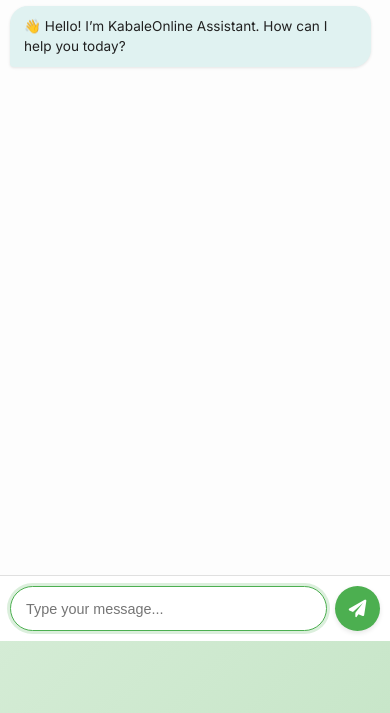
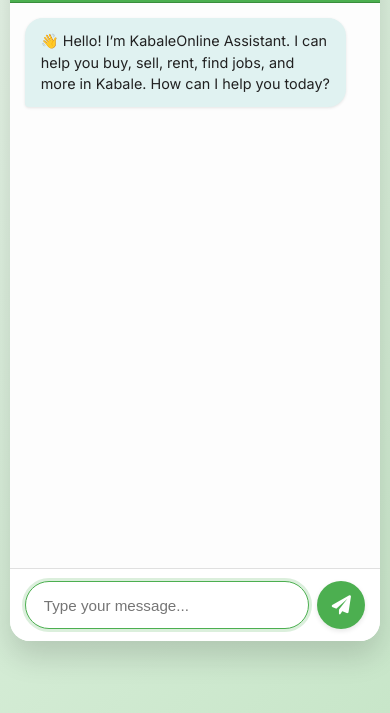
Before and after one commit to shopkabale/kabaleonline, a website: page chatbot.html in a window 390 px wide. Shown: the part 131-844 px from the top of the page. Drawn offline with Linux system fonts and the light colour scheme.

Commit message:
Update chatbot.html

```diff
--- a/chatbot.html
+++ b/chatbot.html
@@ -4,24 +4,26 @@
   <meta charset="UTF-8">
   <meta name="viewport" content="width=device-width, initial-scale=1.0">
   <title>KabaleOnline Assistant</title>
+
 <link href="https://fonts.googleapis.com/css2?family=Inter:wght@300;400;500;600;700&display=swap" rel="stylesheet">
+
 <link rel="stylesheet" href="https://cdnjs.cloudflare.com/ajax/libs/font-awesome/6.0.0-beta3/css/all.min.css">
   <style>
     /* 🎨 GENERAL PAGE STYLE */
     :root {
-      --primary-color: #4CAF50; /* A friendly green */
+      --primary-color: #4CAF50;
       --primary-dark: #388E3C;
-      --secondary-color: #FFC107; /* A bright yellow for accents */
-      --bg-gradient-start: #E8F5E9; /* Light green background */
-      --bg-gradient-end: #C8E6C9; /* Slightly darker green */
+      --bg-gradient-start: #E8F5E9;
+      --bg-gradient-end: #C8E6C9;
       --chat-bg: #ffffff;
-      --bot-msg-bg: #e0f2f1; /* Light teal for bot */
+      --bot-msg-bg: #e0f2f1;
       --user-msg-bg: var(--primary-color);
       --text-color-dark: #212121;
       --text-color-light: #ffffff;
       --border-color: #e0e0e0;
       --shadow-light: rgba(0, 0, 0, 0.1);
       --shadow-medium: rgba(0, 0, 0, 0.15);
+      --link-color: #0066cc;
     }
 
     body {
@@ -33,15 +35,15 @@
       justify-content: center;
       align-items: center;
       color: var(--text-color-dark);
-      overflow: hidden; /* Prevent body scroll */
+      overflow: hidden;
     }
 
     .chat-container {
       background: var(--chat-bg);
       width: 95%;
-      max-width: 400px; /* Slightly narrower for mobile focus */
-      height: 90vh; /* Taller on mobile */
-      max-height: 700px; /* Max height on larger screens */
+      max-width: 400px;
+      height: 90vh;
+      max-height: 700px;
       border-radius: 20px;
       display: flex;
       flex-direction: column;
@@ -76,56 +78,61 @@
       flex: 1;
       padding: 15px;
       overflow-y: auto;
-      background: #fdfdfd; /* Very light background for chat */
+      background: #fdfdfd;
       display: flex;
       flex-direction: column;
-      gap: 12px; /* Slightly more space between messages */
+      gap: 12px;
       scroll-behavior: smooth;
-      -webkit-overflow-scrolling: touch; /* Smoother scrolling on iOS */
-    }
-
-    /* Scrollbar Styling */
-    .chat-body::-webkit-scrollbar {
-      width: 8px;
-    }
-
-    .chat-body::-webkit-scrollbar-track {
-      background: #f0f0f0;
-    }
-
-    .chat-body::-webkit-scrollbar-thumb {
-      background: #ccc;
-      border-radius: 4px;
-    }
-
-    .chat-body::-webkit-scrollbar-thumb:hover {
-      background: #aaa;
+      -webkit-overflow-scrolling: touch;
     }
 
     /* 👤 USER + BOT MESSAGES */
     .msg {
-      max-width: 85%; /* Slightly wider messages */
-      padding: 12px 16px; /* More padding */
-      border-radius: 18px; /* More rounded corners */
-      font-size: 0.9em; /* Slightly smaller font for density */
+      max-width: 85%;
+      padding: 12px 16px;
+      border-radius: 18px;
+      font-size: 0.9em;
       line-height: 1.5;
       animation: fadeIn 0.3s ease-in-out;
       word-wrap: break-word;
-      box-shadow: 0 1px 3px var(--shadow-light); /* Subtle shadow for depth */
+      box-shadow: 0 1px 3px var(--shadow-light);
     }
 
     .user {
       background: var(--user-msg-bg);
       color: var(--text-color-light);
       align-self: flex-end;
-      border-bottom-right-radius: 4px; /* Pointy corner towards input */
+      border-bottom-right-radius: 4px;
     }
 
     .bot {
       background: var(--bot-msg-bg);
       color: var(--text-color-dark);
       align-self: flex-start;
-      border-bottom-left-radius: 4px; /* Pointy corner towards where it came from */
+      border-bottom-left-radius: 4px;
+    }
+
+    /* 🎨 STYLES FOR LINKS AND LISTS */
+    .bot a {
+      color: var(--link-color);
+      text-decoration: underline;
+      font-weight: 600;
+      transition: color 0.2s;
+    }
+
+    .bot a:hover {
+      color: #004c99;
+    }
+
+    .bot ul {
+      padding-left: 20px;
+      margin-top: 8px;
+      margin-bottom: 4px;
+    }
+
+    .bot li {
+      margin-bottom: 5px;
+      line-height: 1.4;
     }
 
     /* ✍️ TYPING INDICATOR */
@@ -148,7 +155,7 @@
       height: 8px;
       width: 8px;
       margin: 0 3px;
-      background-color: #b0b0b0; /* Dimmer dots */
+      background-color: #b0b0b0;
       border-radius: 50%;
       opacity: 0.7;
       animation: bounce 1.4s infinite ease-in-out;
@@ -163,12 +170,8 @@
     }
 
     @keyframes bounce {
-      0%, 80%, 100% {
-        transform: translateY(0);
-      }
-      40% {
-        transform: translateY(-8px);
-      }
+      0%, 80%, 100% { transform: translateY(0); }
+      40% { transform: translateY(-8px); }
     }
 
     /* 💬 INPUT AREA */
@@ -177,13 +180,13 @@
       padding: 12px 15px;
       border-top: 1px solid var(--border-color);
       background: var(--chat-bg);
-      gap: 8px; /* Space between input and button */
+      gap: 8px;
     }
 
     .chat-footer input {
       flex: 1;
       border: 1px solid var(--border-color);
-      border-radius: 25px; /* Fully rounded input */
+      border-radius: 25px;
       padding: 10px 18px;
       outline: none;
       font-size: 0.95em;
@@ -193,7 +196,7 @@
 
     .chat-footer input:focus {
       border-color: var(--primary-color);
-      box-shadow: 0 0 0 3px rgba(76, 175, 80, 0.2); /* Green glow on focus */
+      box-shadow: 0 0 0 3px rgba(76, 175, 80, 0.2);
       background: #ffffff;
     }
 
@@ -202,9 +205,9 @@
       border: none;
       color: white;
       border-radius: 50%;
-      width: 48px; /* Slightly larger button */
+      width: 48px;
       height: 48px;
-      font-size: 1.2em; /* Larger icon */
+      font-size: 1.2em;
       cursor: pointer;
       transition: background 0.2s ease, transform 0.1s ease;
       display: flex;
@@ -218,50 +221,9 @@
       transform: translateY(-1px);
     }
 
-    .chat-footer button:active {
-      transform: translateY(0);
-      box-shadow: 0 1px 3px var(--shadow-light);
-    }
-
-    /* Animations */
     @keyframes fadeIn {
       from { opacity: 0; transform: translateY(8px); }
       to { opacity: 1; transform: translateY(0); }
-    }
-
-    /* Responsive adjustments */
-    @media (max-width: 480px) {
-      .chat-container {
-        width: 100%;
-        height: 100vh;
-        border-radius: 0;
-        box-shadow: none;
-      }
-      .chat-header {
-        padding: 15px;
-        font-size: 1.2em;
-      }
-      .chat-body {
-        padding: 10px;
-        gap: 10px;
-      }
-      .msg {
-        max-width: 90%;
-        padding: 10px 14px;
-        font-size: 0.85em;
-      }
-      .chat-footer {
-        padding: 10px;
-      }
-      .chat-footer input {
-        padding: 8px 15px;
-        font-size: 0.9em;
-      }
-      .chat-footer button {
-        width: 45px;
-        height: 45px;
-        font-size: 1.1em;
-      }
     }
   </style>
 </head>
@@ -271,7 +233,7 @@
     <div class="chat-header"><i class="fas fa-robot"></i> KabaleOnline Assistant</div>
 
     <div id="chat-body" class="chat-body">
-      <div class="msg bot">👋 Hello! I’m KabaleOnline Assistant. How can I help you today?</div>
+      <div class="msg bot">👋 Hello! I’m KabaleOnline Assistant. I can help you buy, sell, rent, find jobs, and more in Kabale. How can I help you today?</div>
     </div>
 
     <div class="chat-footer">
@@ -279,6 +241,7 @@
       <button id="send-btn"><i class="fas fa-paper-plane"></i></button>
     </div>
   </div>
+
 
 <script src="bot/data/responses.js"></script>
   <script src="bot/data/answers.js"></script>
@@ -302,14 +265,12 @@
       typingEl.innerHTML = '<span></span><span></span><span></span>';
       chatBody.appendChild(typingEl);
       chatBody.scrollTop = chatBody.scrollHeight;
-      return typingEl; // Return the element to remove it later
+      return typingEl;
     }
 
-    // Offline logic
     function getBotReply(message) {
       const text = message.toLowerCase().trim();
 
-      // Check if the data files were loaded correctly
       if (typeof responses === 'undefined' || typeof answers === 'undefined') {
           return "Error: Could not load chat data. Please check file paths.";
       }
@@ -320,15 +281,34 @@
         }
       }
 
-      return "🤖 I'm not sure I understand. Try asking about how to 'sell', 'rent', or find 'jobs'.";
+      // Updated fallback with contact info
+      return `🤔 I'm not sure I understand that. You can try asking about how to 'sell an item', 'rent a house', or find 'jobs'. For more complex issues, please contact the <a href="https://wa.me/256784655792" target="_blank">admin on WhatsApp</a>.`;
     }
 
-    function typeWriterEffect(text, element) {
-      let i = 0;
+    function typeWriterEffect(htmlContent, element) {
+        const tempDiv = document.createElement('div');
+        tempDiv.innerHTML = htmlContent;
+        const nodes = Array.from(tempDiv.childNodes);
+        let currentNodeIndex = 0;
+        let currentTextIndex = 0;
+
         function type() {
-        if (i < text.length) {
-          element.textContent += text.charAt(i);
-          i++;
+            if (currentNodeIndex < nodes.length) {
+                const node = nodes[currentNodeIndex];
+
+                if (node.nodeType === Node.TEXT_NODE) {
+                    if (currentTextIndex < node.textContent.length) {
+                        element.innerHTML += node.textContent[currentTextIndex];
+                        currentTextIndex++;
+                    } else {
+                        currentNodeIndex++;
+                        currentTextIndex = 0;
+                    }
+                } else {
+                    element.innerHTML += node.outerHTML;
+                    currentNodeIndex++;
+                }
+
                 chatBody.scrollTop = chatBody.scrollHeight;
                 setTimeout(type, 20);
             }
@@ -370,3 +350,5 @@
         userInput.focus();
     });
   </script>
+</body>
+</html>
```
Lines whose indentation alone changed are shown as unchanged.
